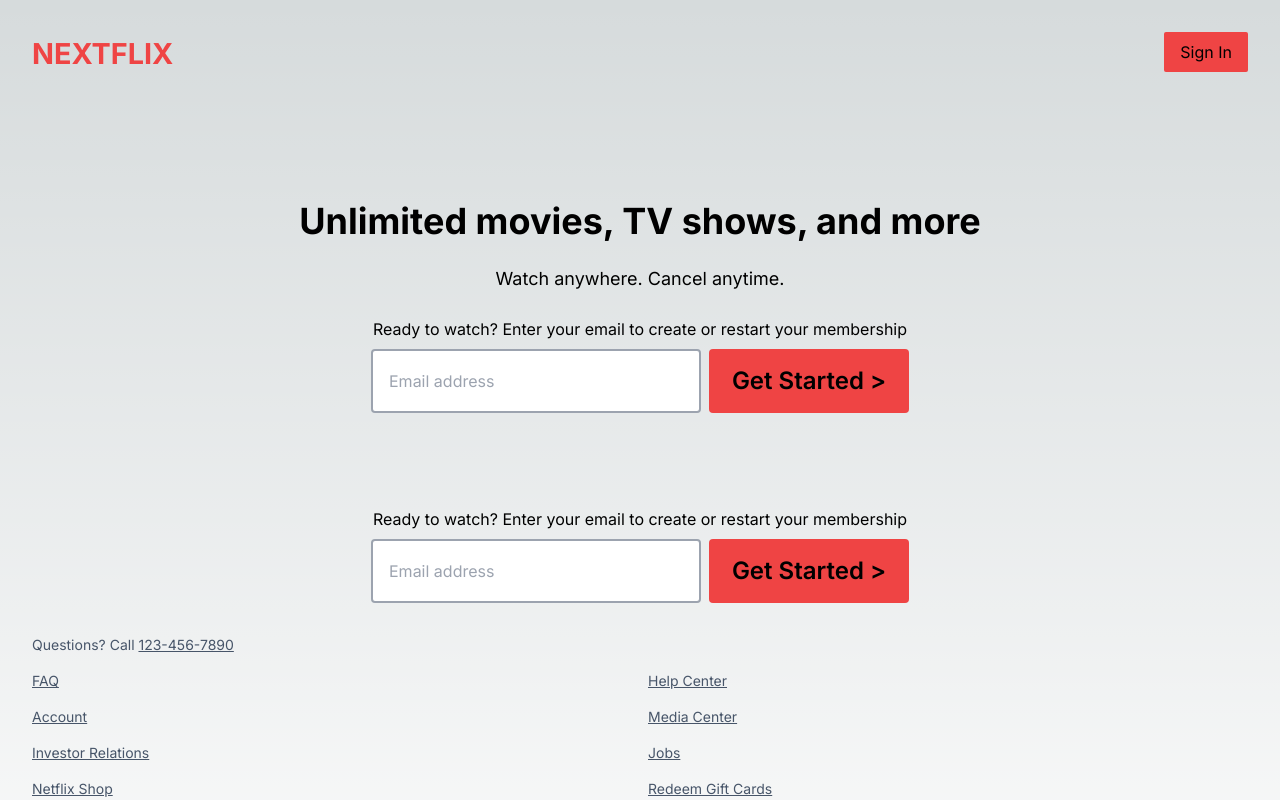
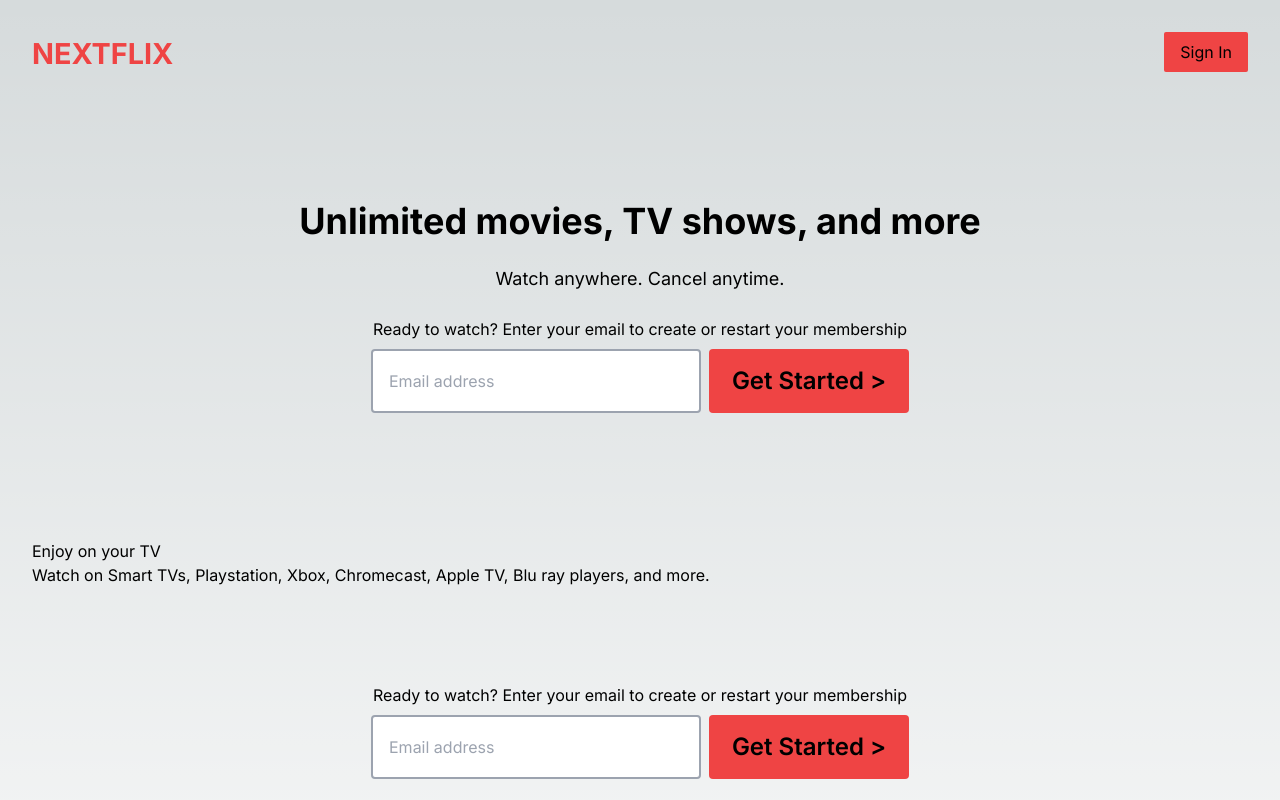
Before and after one commit to gtstarnes/nextflix, a Next.js app: page / in a window 1280 px wide. Shown: the top 800 px of the page. Built offline with nearby package versions, Linux system fonts and the light colour scheme.

Commit message:
added first card

```diff
--- a/app/page.tsx
+++ b/app/page.tsx
@@ -1,5 +1,6 @@
 import EmailSignUpForm from './components/EmailSignUpForm'
 import Hero from './components/Hero'
+import HomeCard from './components/HomeCard'
 import NavBar from './components/NavBar'
 
 
@@ -7,6 +8,14 @@ export default function Home() {
   return (
       <>
         <Hero />
+        <HomeCard>
+          <h1>Enjoy on your TV</h1>
+          <p>Watch on Smart TVs, Playstation, Xbox, Chromecast, Apple TV, Blu ray players, and more.</p>
+        </HomeCard>
+        <HomeCard>
+          <h1></h1>
+          <p></p>
+        </HomeCard>
         <EmailSignUpForm />
       </>
   )
```
